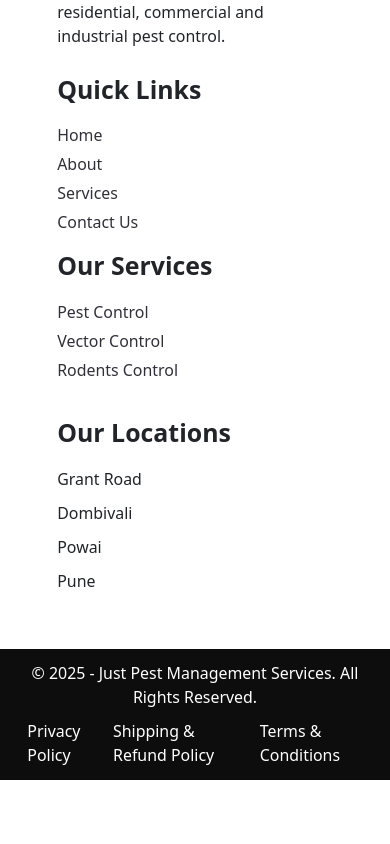
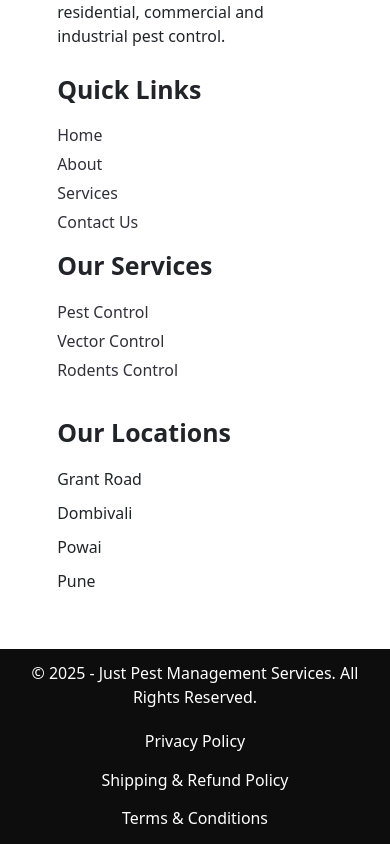
Before and after one commit to PratikChavan97/just-pest, a React (Vite) app: page /about in a window 390 px wide. Shown: the part 3980-4824 px from the top of the page. Before the commit the page ends 4760 px from the top, so only its background shows below. Built offline with nearby package versions, Linux system fonts and the light colour scheme.

Commit message:
Mobile Responsive

```diff
--- a/src/responsive.css
+++ b/src/responsive.css
@@ -59,10 +59,6 @@
     margin-bottom: 3rem;
   }
 
-  .small-card div:last-child {
-    /* margin-left: -1.5rem; */
-  }
-
   .services-card {
     padding: 2rem 0;
   }
@@ -75,3 +71,35 @@
     padding: 2rem;
   }
 }
+
+@media screen and (max-width: 480px) {
+  .footer-bottom .footer-bottom-links {
+    display: flex;
+    flex-direction: column;
+    margin-top: 1rem;
+    gap: -0.5rem;
+  }
+
+  .hero h3 {
+    font-size: 2rem;
+    width: 90%;
+  }
+
+  .hero p {
+    font-size: 1.4rem;
+  }
+
+  .hero .btns {
+    gap: 1rem;
+  }
+
+  .small-card {
+    width: 100%;
+  }
+
+  .floating {
+    position: fixed;
+    right: 1rem;
+    bottom: 1rem;
+  }
+}
```
Also changed, not shown: 3 other files (tests, documents, lock files or other folders).
